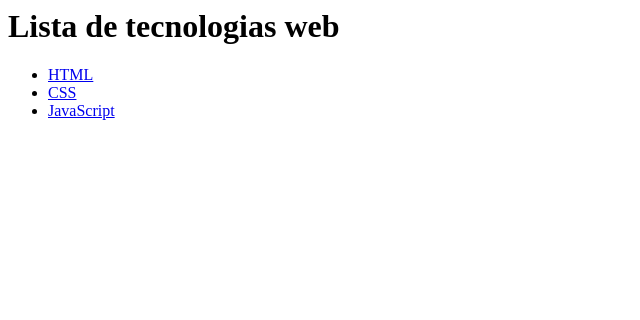
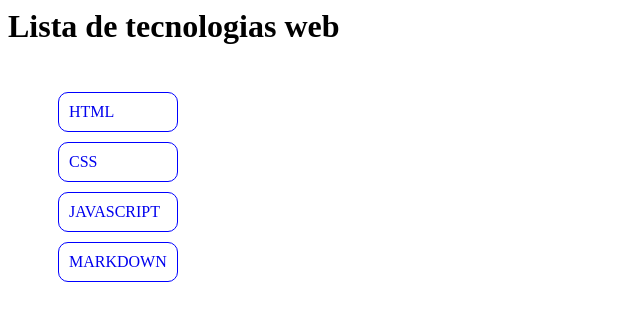
Before and after one commit to MCM13/tecnologiasWeb, a plain HTML site: page index.html in a window 1280 px wide. Shown: the whole page, without its empty margins (0-640 px from the left). Drawn offline with Linux system fonts and the light colour scheme.

Commit message:
segunda version de la pagina web

```diff
--- a/index.html
+++ b/index.html
@@ -1,4 +1,5 @@
 <html>
+    <link rel="stylesheet" href="style.css">
     <h1>Lista de tecnologias web</h1>
        <!--div.container>ul>.item*3>a-->
        <div class="container">
@@ -9,6 +10,7 @@
             </li>
             <li class="item"><a href="https://es.wikipedia.org/wiki/JavaScript">JavaScript</a>
             </li>
+            <li class="item"><a href="https://es.wikipedia.org/wiki/Markdown">Markdown</a></li>
         </ul>
        </div>
 
```
